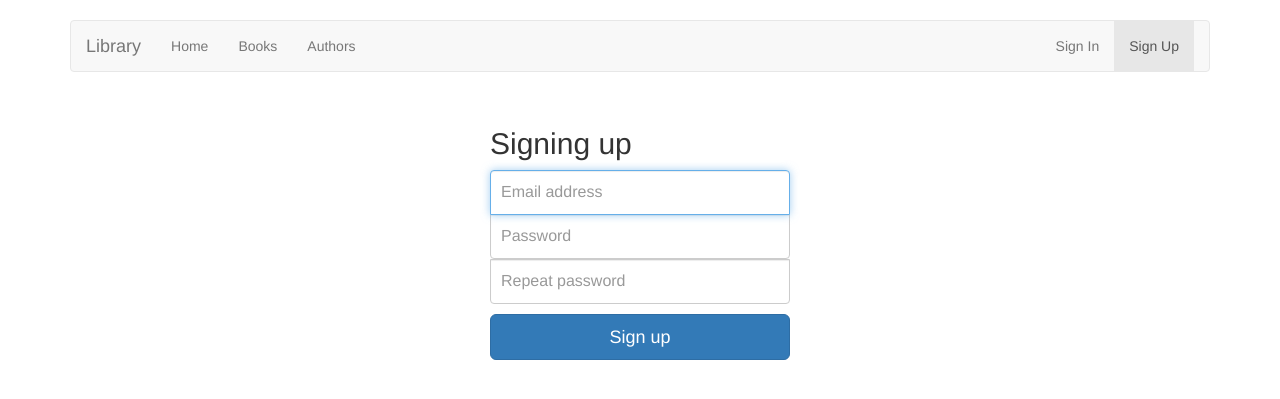
After one commit to roganov/library-promua, a Flask app: page /signup in a window 1280 px wide. The commit adds this page. Shown: the top 399 px of the page. Run offline with Flask 2, Linux system fonts and the light colour scheme; some libraries are stand-ins or nearby versions.

Commit message:
Add signup view.

```diff
--- a/library/forms.py
+++ b/library/forms.py
@@ -1,7 +1,9 @@
 from flask_wtf import Form
 from wtforms import StringField, IntegerField, FieldList, PasswordField, ValidationError, BooleanField
 from wtforms.widgets import HiddenInput
-from wtforms.validators import DataRequired, Email
+from wtforms.validators import DataRequired, Email, EqualTo, Length
+
+from app import app, db
 
 from .models import User, Author, Book
 
@@ -48,3 +50,19 @@ class LoginForm(Form):
         if user is None or not user.check_password(field.data):
             raise ValidationError('Invalid email or password')
         self.user = user
+
+
+class RegisterForm(Form):
+    email = StringField('Email address', validators=[Email(), DataRequired()])
+    password1 = PasswordField('Password', validators=[
+        DataRequired(),
+        Length(min=5, message='Password length should be at least 5 chars long')]
+    )
+    password2 = PasswordField('Repeat password', validators=[
+        EqualTo('password1', 'Password fields must match')]
+    )
+
+    def validate_email(self, field):
+        if db.session.query(db.exists().where(User.email == field.data))\
+                .scalar():
+            raise ValidationError("Email already in use")
--- a/library/views.py
+++ b/library/views.py
@@ -6,9 +6,9 @@ from werkzeug.exceptions import abort
 
 from app import app, db
 
-from .forms import LoginForm, BookForm, AuthorForm
-from library.models import replace_authors, delete_book
-from .models import find_books, find_authors, add_book, Author, Book
+from .forms import LoginForm, BookForm, AuthorForm, RegisterForm
+from .models import find_books, find_authors, add_book, delete_book,\
+    replace_authors, Author, Book, User
 from .utils import can_edit_required
 
 
@@ -16,7 +16,7 @@ from .utils import can_edit_required
 def index():
     return render_template('index.html')
 
-@app.route('/login', methods=['GET', 'POST'])
+@app.route('/signin', methods=['GET', 'POST'])
 def login():
     form = LoginForm()
     if form.validate_on_submit():
@@ -30,6 +30,19 @@ def login():
 def logout():
     logout_user()
     return redirect(request.args.get('next') or url_for('index'))
+
+
+@app.route('/signup', methods=['GET', 'POST'])
+def signup():
+    form = RegisterForm()
+    if form.validate_on_submit():
+        u = User(form.email.data, form.password1.data)
+        db.session.add(u)
+        db.session.commit()
+        login_user(u)
+        flash("Successfully signed up!", "success")
+        return redirect(request.args.get('next') or url_for('index'))
+    return render_template('signup.html', form=form)
 
 @app.route("/books")
 @login_required
--- a/static/script.js
+++ b/static/script.js
@@ -3,14 +3,14 @@ $(function () {
     initAuthorsModal();
 
     // highlighting
-    var title = getParameterByName('title'),
-        author = getParameterByName('author');
+    var title = getParameterByName('title').trim(),
+        author = getParameterByName('author').trim();
     if (location.pathname.match(/^\/authors/)) {
-        $(".table td:nth-child(2)").find("a").addBack().highlight(author, 'highlight');
-        $(".table td:nth-child(3)").find("a").addBack().highlight(title, 'highlight');
-    } else if (location.pathname.match(/^\/books/)) {
-        $(".table td:nth-child(2)").find("a").addBack().highlight(title, 'highlight');
-        $(".table td:nth-child(3)").find("a").addBack().highlight(author, 'highlight');
+        $(".table td:nth-child(2)").find("a,li").addBack().highlight(author, 'highlight');
+        $(".table td:nth-child(3)").find("a,li").addBack().highlight(title, 'highlight');
+    } else if (location.pathname.match(/^\//)) {
+        $(".table td:nth-child(2)").find("a,li").addBack().highlight(title, 'highlight');
+        $(".table td:nth-child(3)").find("a,li").addBack().highlight(author, 'highlight');
     }
 });
 function initAuthorsModal() {
--- a/static/style.css
+++ b/static/style.css
@@ -36,7 +36,6 @@ body {
   border-bottom-left-radius: 0;
 }
 .form-signin input[type="password"] {
-  margin-bottom: 10px;
   border-top-left-radius: 0;
   border-top-right-radius: 0;
 }
@@ -58,3 +57,8 @@ body {
 .highlight {
     background-color: yellow;
 }
+
+.form-signin button {
+    margin-top: 10px;
+    margin-bottom: 10px;
+}
--- a/templates/_base.html
+++ b/templates/_base.html
@@ -56,8 +56,10 @@
                 href="{{ url_for('logout') }}">Sign out</a></li>
           {% else %}
             <li {% if request.url_rule.endpoint == 'login' %}class="active" {% endif %}><a
-                href="{{ url_for('login') }}">Sign in</a></li>
-            <li {% if request.url_rule.endpoint == 'register' %}class="active" {% endif %}><a href="#">Sign up</a></li>
+                href="{{ url_for('login') }}">Sign In</a></li>
+            <li {% if request.url_rule.endpoint == 'signup' %}class="active" {% endif %}>
+              <a href="{{ url_for('signup') }}">Sign Up</a>
+            </li>
           {% endif %}
         </ul>
       </div>
--- a/templates/login.html
+++ b/templates/login.html
@@ -16,5 +16,6 @@
   </label>
   </div>
   <button class="btn btn-lg btn-primary btn-block" type="submit">Sign in</button>
+  <p class="help-text">Or <a href="{{ url_for('signup') }}">Sign up</a> if you don't have an account yet</p>
 </form>
 {% endblock %}
--- /dev/null
+++ b/templates/signup.html
@@ -0,0 +1,23 @@
+{% extends '_base.html' %}
+{% block content %}
+  <form class="form-signin" method="post" action="">
+    <h2 class="form-signin-heading">Signing up</h2>
+    {% if form.errors %}
+      <ul class="text-danger">
+        {% for f, errors in form.errors.iteritems() %}
+          {% for e in errors %}
+            <li>{{ e }}</li>
+          {% endfor %}
+        {% endfor %}
+      </ul>
+    {% endif %}
+    {{ form.csrf_token }}
+    <label for="inputEmail" class="sr-only">Email address</label>
+    <input type="email" name="email" id="inputEmail" class="form-control" value="{{ form.email.data or '' }}" placeholder="Email address" required autofocus>
+    <label for="inputPassword" class="sr-only">Password</label>
+    <input type="password" name="password1" id="inputPassword" class="form-control" placeholder="Password" required>
+    <label for="inputPassword2" class="sr-only">Password</label>
+    <input type="password" name="password2" id="inputPassword2" class="form-control" placeholder="Repeat password" required>
+    <button class="btn btn-lg btn-primary btn-block" type="submit">Sign up</button>
+  </form>
+{% endblock %}
```
Also changed, not shown: library/tests/test_forms.py (+36 -1 lines).
